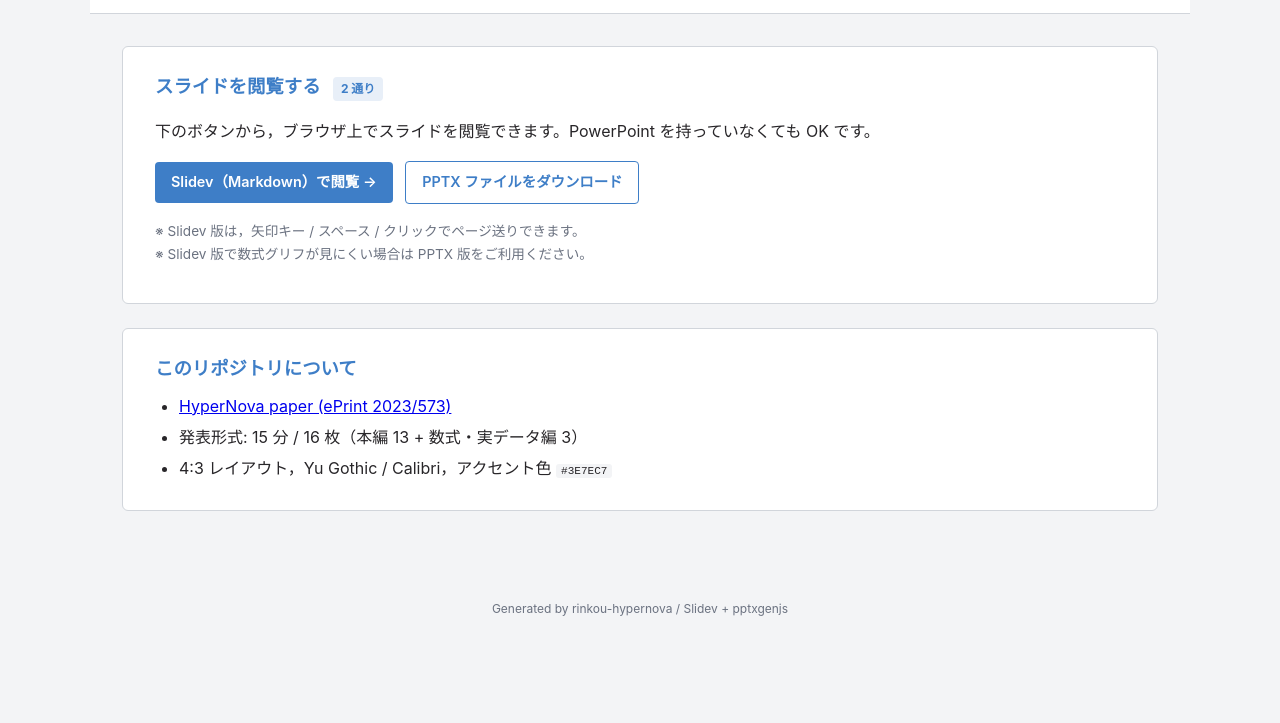
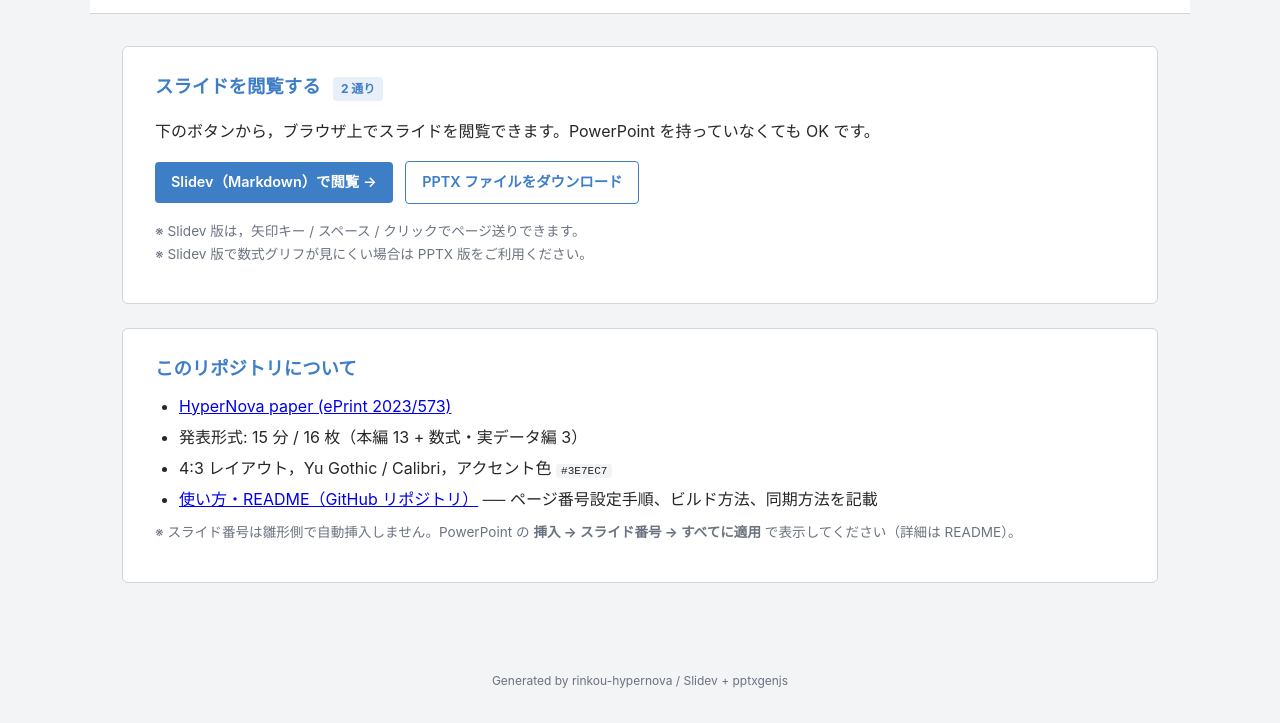
Before and after one commit to SMRI2170/rinkou-hypernova, a website: page docs/index.html in a window 1280 px wide. Shown: the part 112-835 px from the top of the page. Before the commit the page ends 800 px from the top, so only its background shows below. Drawn offline with Linux system fonts and the light colour scheme.

Commit message:
Surface slide-number setup from docs landing page
- add link to repo README in 'about this repo' section
- add inline note about insert > slide number > apply all

```diff
--- a/docs/index.html
+++ b/docs/index.html
@@ -69,7 +69,11 @@
     <li><a href="https://eprint.iacr.org/2023/573">HyperNova paper (ePrint 2023/573)</a></li>
     <li>発表形式: 15 分 / 16 枚（本編 13 + 数式・実データ編 3）</li>
     <li>4:3 レイアウト，Yu Gothic / Calibri，アクセント色 <code>#3E7EC7</code></li>
+    <li><a href="https://github.com/SMRI2170/rinkou-hypernova">使い方・README（GitHub リポジトリ）</a> ── ページ番号設定手順、ビルド方法、同期方法を記載</li>
   </ul>
+  <p style="font-size: .85rem; color: #6B7280; margin-top: .5rem;">
+    ※ スライド番号は雛形側で自動挿入しません。PowerPoint の <strong>挿入 → スライド番号 → すべてに適用</strong> で表示してください（詳細は README）。
+  </p>
 </section>
 
 </main>
```
